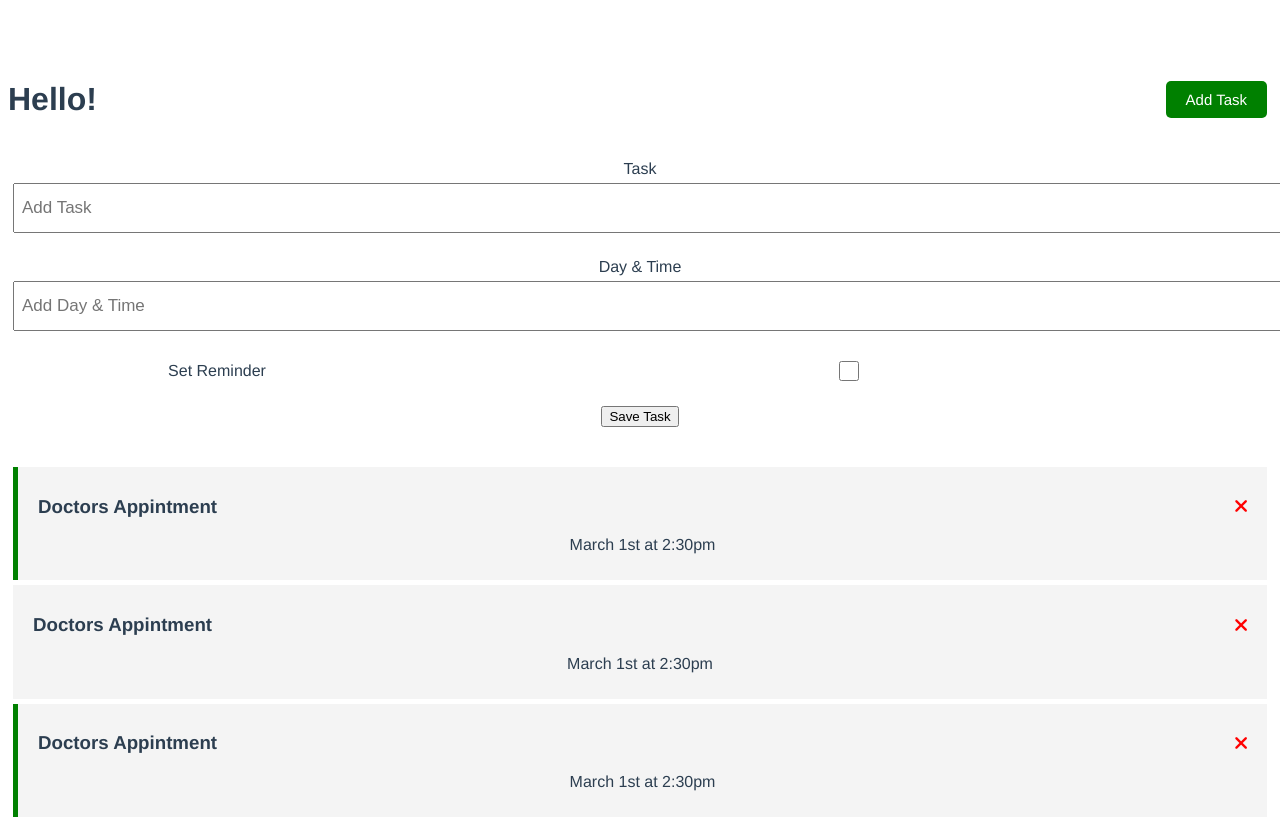
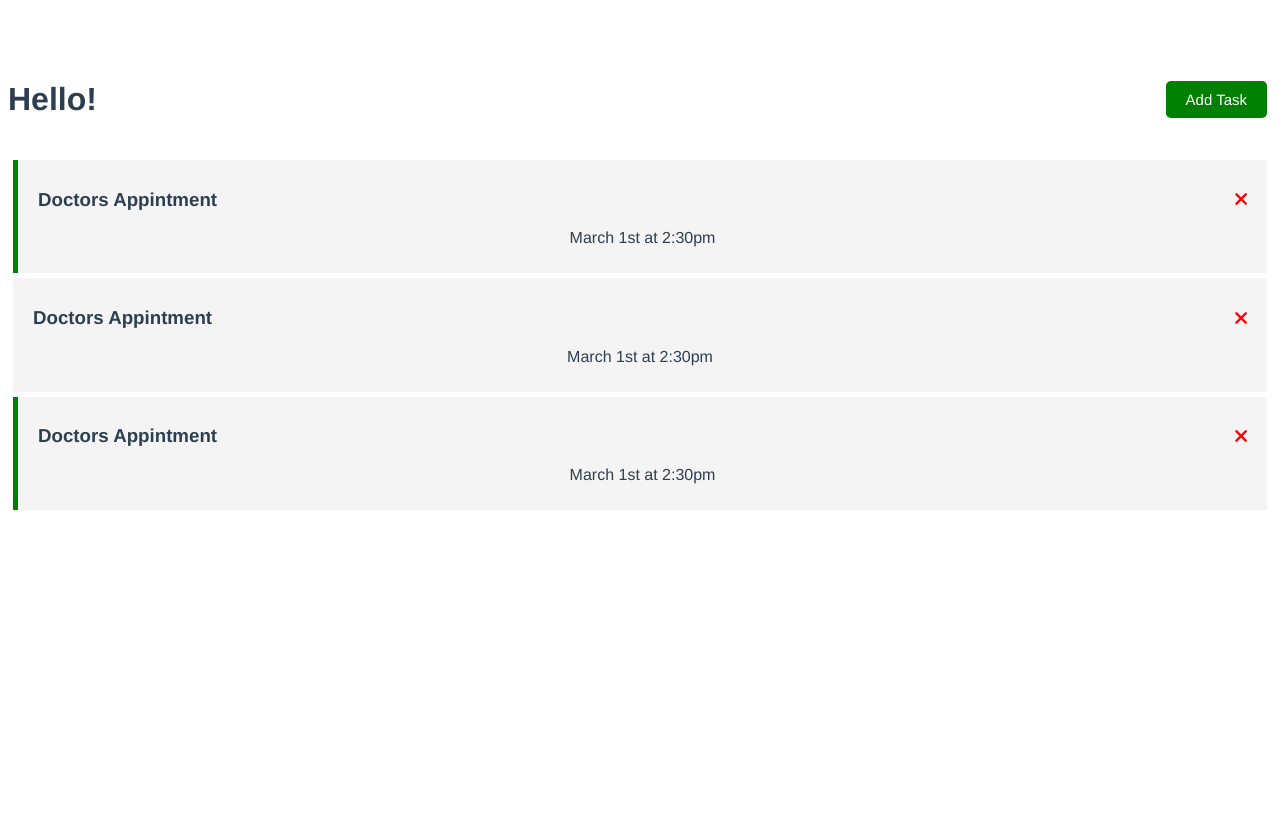
Before and after one commit to husky93/vue-form, a Vue app: page / in a window 1280 px wide. After the commit the page ends 800 px from the top, so only its background shows below. Built offline with nearby package versions, Linux system fonts and the light colour scheme.

Commit message:
Show / Hide form on Add Task button click

```diff
--- a/src/App.vue
+++ b/src/App.vue
@@ -1,7 +1,9 @@
 <template>
   <div class="container">
-    <Header title="Hello!" />
-    <AddTask @add-task="addTask" />
+    <Header @toggle-add-task="toggleAddTask" title="Hello!" />
+    <div v-if="showAddTask">
+      <AddTask @add-task="addTask" />
+    </div>
     <Tasks @toggle-reminder="toggleReminder" @delete-task="deleteTask" :tasks="tasks" />
   </div>
 </template>
@@ -21,6 +23,7 @@
   data() {
     return {
       tasks: [],
+      showAddTask: false,
     };
   },
   methods: {
@@ -32,6 +35,9 @@
     },
     addTask(newTask) {
       this.tasks = [...this.tasks, newTask]
+    },
+    toggleAddTask() {
+      this.showAddTask = !this.showAddTask;
     }
   },
   created() {
--- a/src/components/Button.vue
+++ b/src/components/Button.vue
@@ -11,7 +11,7 @@
   },
   methods: {
     onClick() {
-      console.log('click');
+      this.$emit('toggle-add-task')
     },
   },
 };
--- a/src/components/Header.vue
+++ b/src/components/Header.vue
@@ -1,7 +1,7 @@
 <template>
   <header>
     <h1>{{title}}</h1>
-    <Button text="Add Task" color="green" />
+    <Button @toggle-add-task="$emit('toggle-add-task')" text="Add Task" color="green" />
   </header>
 </template>
 
```
